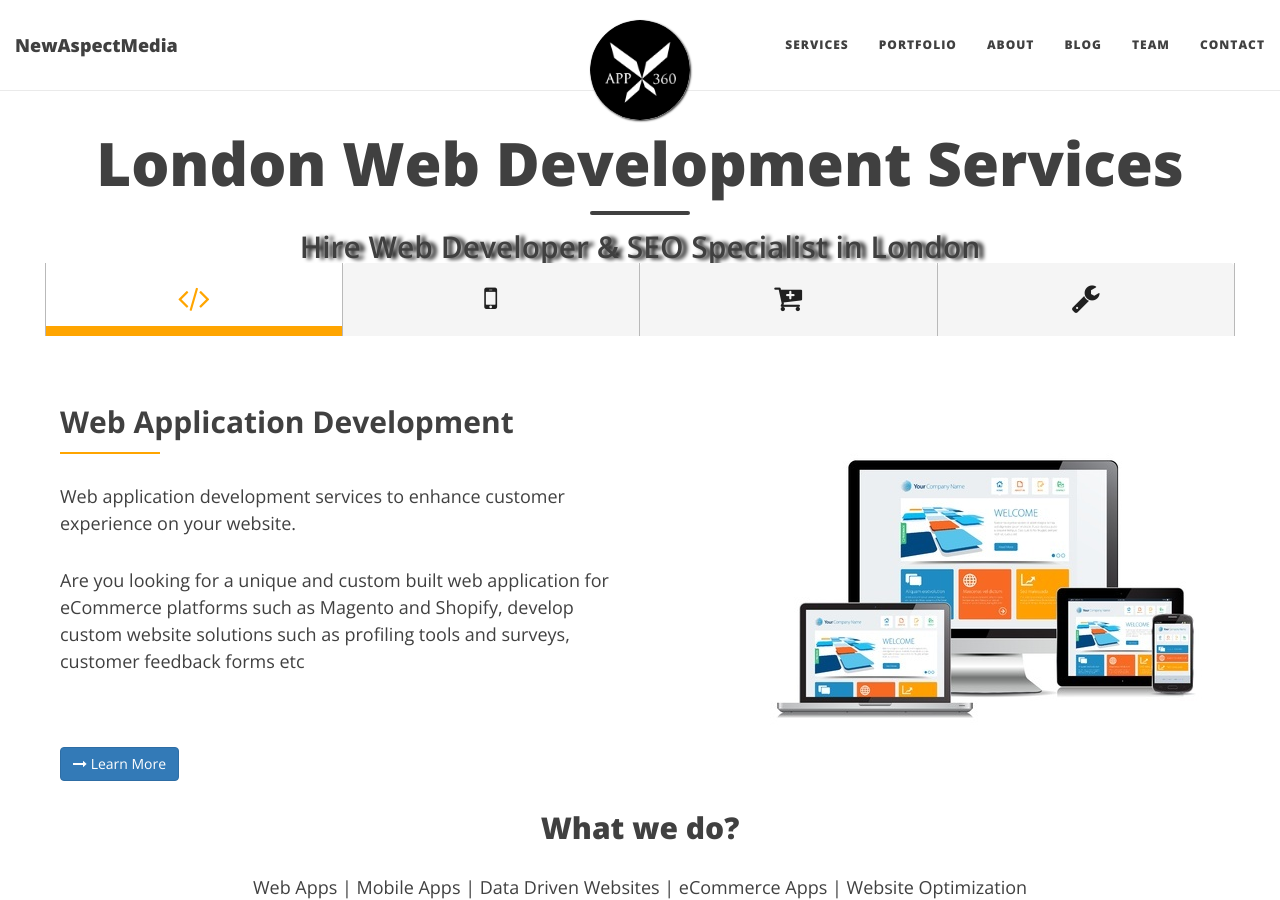
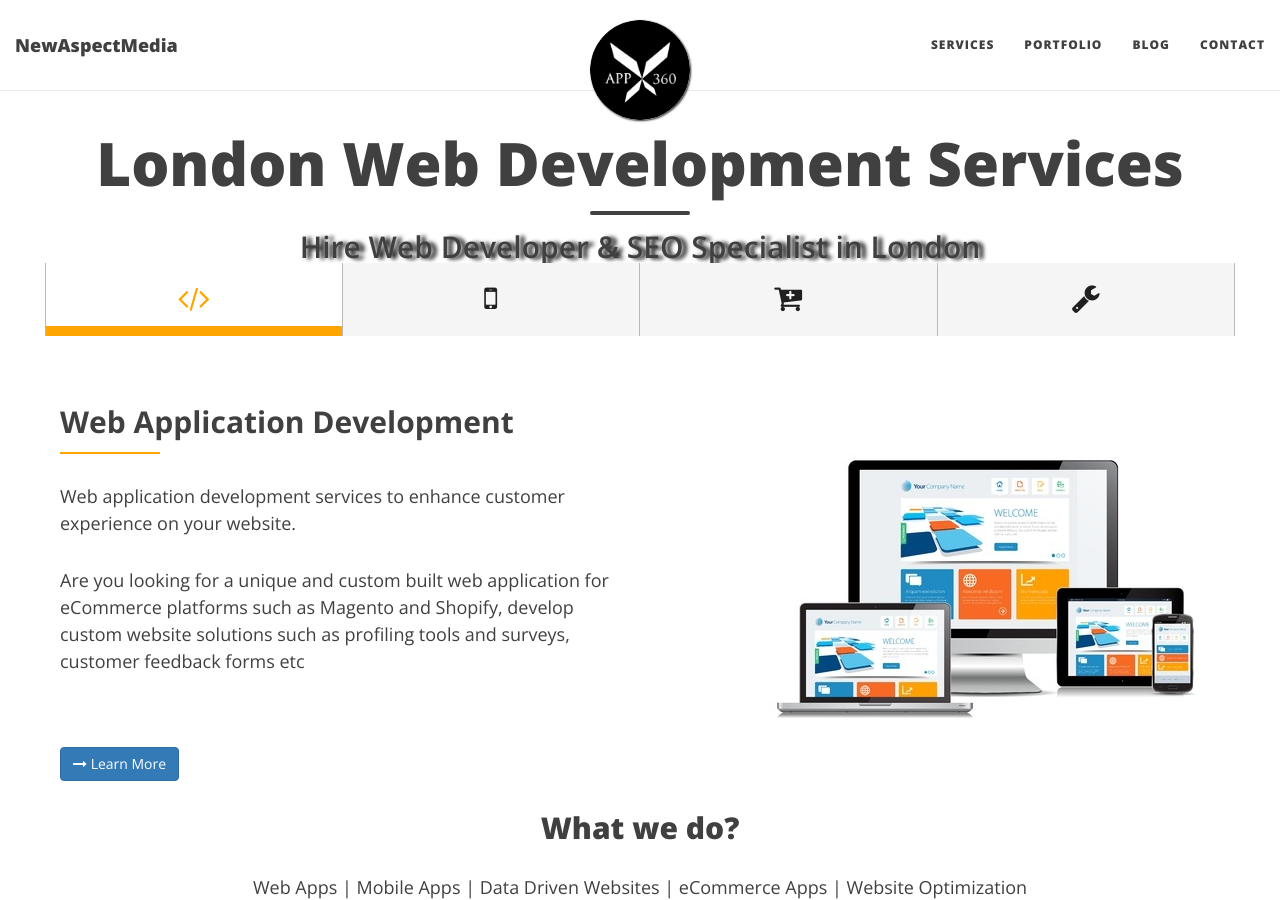
Before and after one commit to newmedia77/appxnam, a Jekyll site: the page built from index.html, in a window 1280 px wide and 900 px high. Built offline with Jekyll 4.4.1, drawn with Linux system fonts in a browser that asks for light colours; nearby versions of some CDN libraries; the list of posts is cut into pages by our own code.

Commit message:
andreas
footer

```diff
--- a/_includes/nav.html
+++ b/_includes/nav.html
@@ -25,16 +25,18 @@
                         {% endif %}
                     </li>
                     <li>
+                        {% if page.layout == 'default' %}
                         <a class="page-scroll" href="#portfolio">Portfolio</a>
+                        {% else %}
+                        <a class="page-scroll" href="{{ '#portfolio' | prepend: '/' | prepend: site.url }}">Portfolio</a>
+                        {% endif %}
                     </li>
                     <li>
-                        <a class="page-scroll" href="#about">About</a>
-                    </li>
-                    <li>
+                        {% if page.layout == 'default' %}
                         <a class="page-scroll" href="#blog">Blog</a>
-                    </li>
-                    <li>
-                        <a class="page-scroll" href="{{ site.url }}/#team">Team</a>
+                        {% else %}
+                        <a class="page-scroll" href="{{ '#blog' | prepend: '/' | prepend: site.url }}">Blog</a>
+                        {% endif %}
                     </li>
                     <li>
                         {% if page.layout == 'default' %}
```
